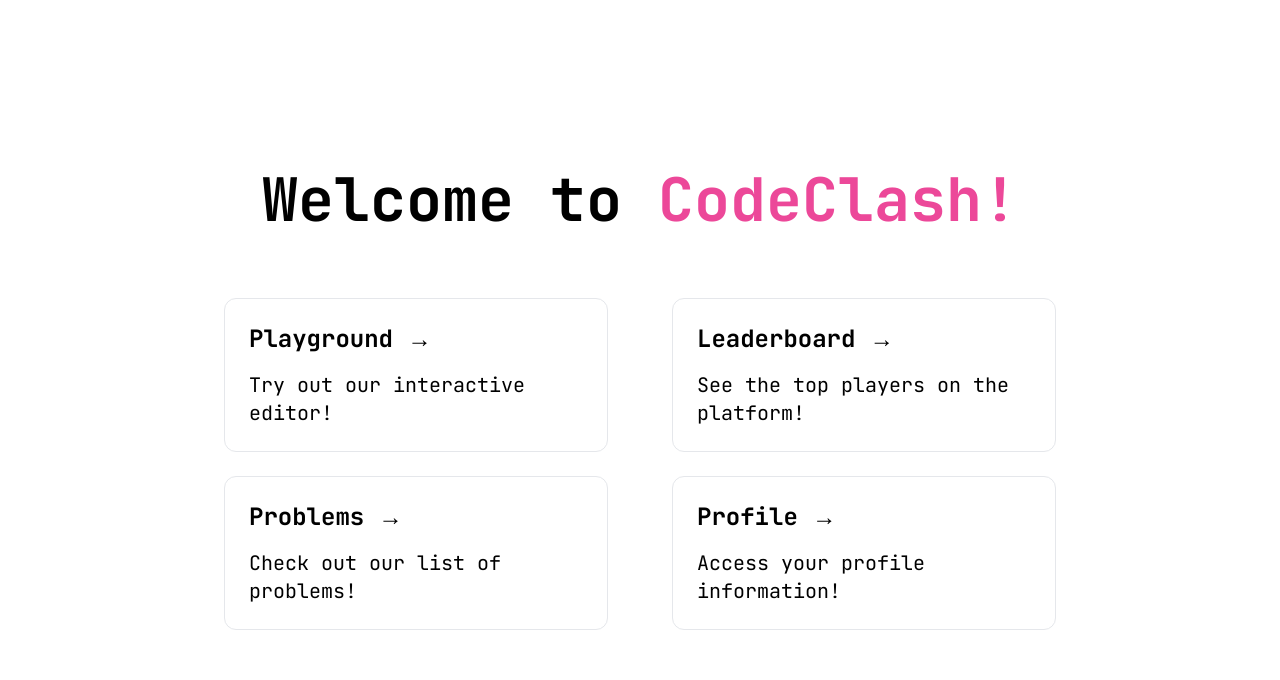
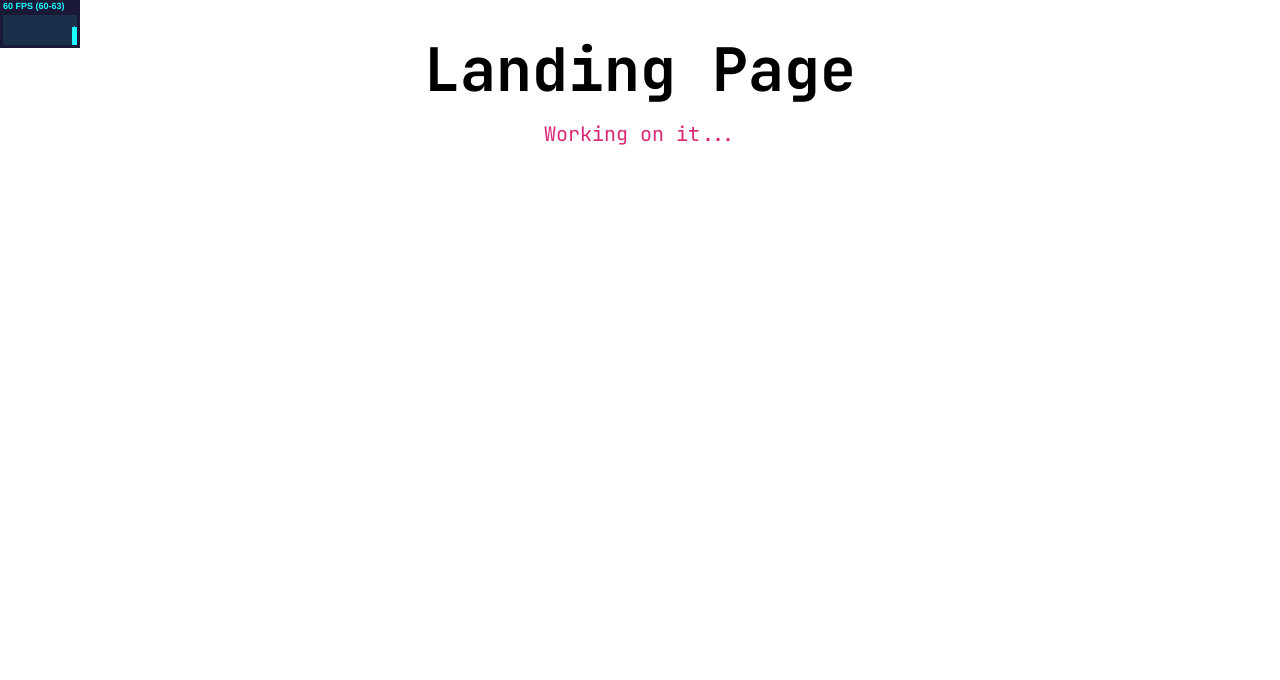
Before and after one commit to upe-webdev-2/codeclash-frontend, a Next.js app: page / in a window 1280 px wide. Shown: the top 680 px of the page. Built offline with nearby package versions, Linux system fonts and the light colour scheme.

Commit message:
Fixed Yarn Lock

```diff
--- a/package.json
+++ b/package.json
@@ -33,6 +33,7 @@
 		"react": "^18.1.0",
 		"react-dom": "^18.1.0",
 		"react-is": "^18.1.0",
+		"react-spring": "^9.5.5",
 		"three": "^0.141.0",
 		"three-stdlib": "^2.10.2",
 		"zustand": "^4.0.0-rc.1"
--- a/src/pages/index.tsx
+++ b/src/pages/index.tsx
@@ -1,9 +1,7 @@
 import useStore from "@/helpers/store"
+import { useGLTF } from "@react-three/drei"
 import dynamic from "next/dynamic"
 import { useRouter } from "next/router"
-import Link from "next/link"
-import SimpleCard from "../components/SimpleCard"
-
 // import Shader from '@/components/canvas/ShaderExample/ShaderExample'
 
 // Prefer dynamic import for production builds
@@ -19,73 +17,36 @@ const Shader = dynamic(
 
 // DOM elements here
 const DOM = () => {
-	const { router } = useStore()
-
 	return (
-		<div className="flex h-full w-full flex-1 flex-col items-center justify-center px-20 text-center">
-			<h1 className="text-6xl font-bold mb-5 ">
-				Welcome to{" "}
-				<Link href="/">
-					<span className="text-pink-500 cursor-pointer">
-						CodeClash!
-					</span>
-				</Link>
-			</h1>
-
-			<div className="mt-6 max-w-4xl flex-wrap items-center justify-around hidden sm:w-full md:flex">
-				<SimpleCard
-					title="Playground"
-					body="Try out our interactive editor!"
-					href="/playground"
-				/>
-
-				<SimpleCard
-					title="Leaderboard"
-					body="See the top players on the platform!"
-					href="/leaderboard"
-				/>
-				<SimpleCard
-					title="Problems"
-					body="Check out our list of problems!"
-					href="/problems"
-				/>
-				<SimpleCard
-					title="Profile"
-					body="Access your profile information!"
-					href="/profile"
-				/>
-			</div>
-		</div>
+		<>
+			<h1 className="text-6xl font-bold mb-5 pt-10 px-6">Landing Page</h1>
+			<p className="text-xl text-pink-600">Working on it...</p>
+		</>
 	)
 }
 
 // Canvas/R3F components here
 const R3F = () => {
-	// Example of using the router to change pages
-	// It can also be inside R3F component (see `two.tsx` and `Box.tsx`)
-	const { router } = useStore()
-	const handleOnClick = () => {
-		router.push("/two")
-	}
-
 	return (
 		<>
-			<Shader onClick={handleOnClick} />
+			{/* <Model /> */}
 		</>
 	)
 }
 
-export default function Home() {
+export default function index() {
 	return (
 		<>
 			<DOM />
-			{/* <R3F /> */}
+			<R3F />
 		</>
 	)
 }
 
 export async function getStaticProps() {
 	return {
-		props: {},
+		props: {
+			title: "Landing Page",
+		},
 	}
 }
--- /dev/null
+++ b/src/pages/menu.tsx
@@ -0,0 +1,90 @@
+import useStore from "@/helpers/store"
+import dynamic from "next/dynamic"
+import { useRouter } from "next/router"
+import Link from "next/link"
+import SimpleCard from "../components/SimpleCard"
+// import Shader from '@/components/canvas/ShaderExample/ShaderExample'
+
+// Prefer dynamic import for production builds
+// But if you have issues and need to debug in local development
+// comment these out and import above instead
+// https://github.com/pmndrs/react-three-next/issues/49
+const Shader = dynamic(
+	() => import("@/components/canvas/ShaderExample/ShaderExample"),
+	{
+		ssr: false,
+	}
+)
+
+// DOM elements here
+const DOM = () => {
+	const { router } = useStore()
+
+	return (
+		<div className="flex h-full w-full flex-1 flex-col items-center justify-center px-20 text-center">
+			<h1 className="text-6xl font-bold mb-5 ">
+				Welcome to{" "}
+				<Link href="/">
+					<span className="text-pink-500 cursor-pointer">
+						CodeClash!
+					</span>
+				</Link>
+			</h1>
+
+			<div className="mt-6 max-w-4xl flex-wrap items-center justify-around hidden sm:w-full md:flex">
+				<SimpleCard
+					title="Playground"
+					body="Try out our interactive editor!"
+					href="/playground"
+				/>
+
+				<SimpleCard
+					title="Leaderboard"
+					body="See the top players on the platform!"
+					href="/leaderboard"
+				/>
+				<SimpleCard
+					title="Problems"
+					body="Check out our list of problems!"
+					href="/problems"
+				/>
+				<SimpleCard
+					title="Profile"
+					body="Access your profile information!"
+					href="/profile"
+				/>
+			</div>
+		</div>
+	)
+}
+
+// Canvas/R3F components here
+const R3F = () => {
+	// Example of using the router to change pages
+	// It can also be inside R3F component (see `two.tsx` and `Box.tsx`)
+	const { router } = useStore()
+	const handleOnClick = () => {
+		router.push("/two")
+	}
+
+	return (
+		<>
+			<Shader onClick={handleOnClick} />
+		</>
+	)
+}
+
+export default function Home() {
+	return (
+		<>
+			<DOM />
+			{/* <R3F /> */}
+		</>
+	)
+}
+
+export async function getStaticProps() {
+	return {
+		props: {},
+	}
+}
```
Also changed, not shown: 2 other files (tests, documents, lock files or other folders).
